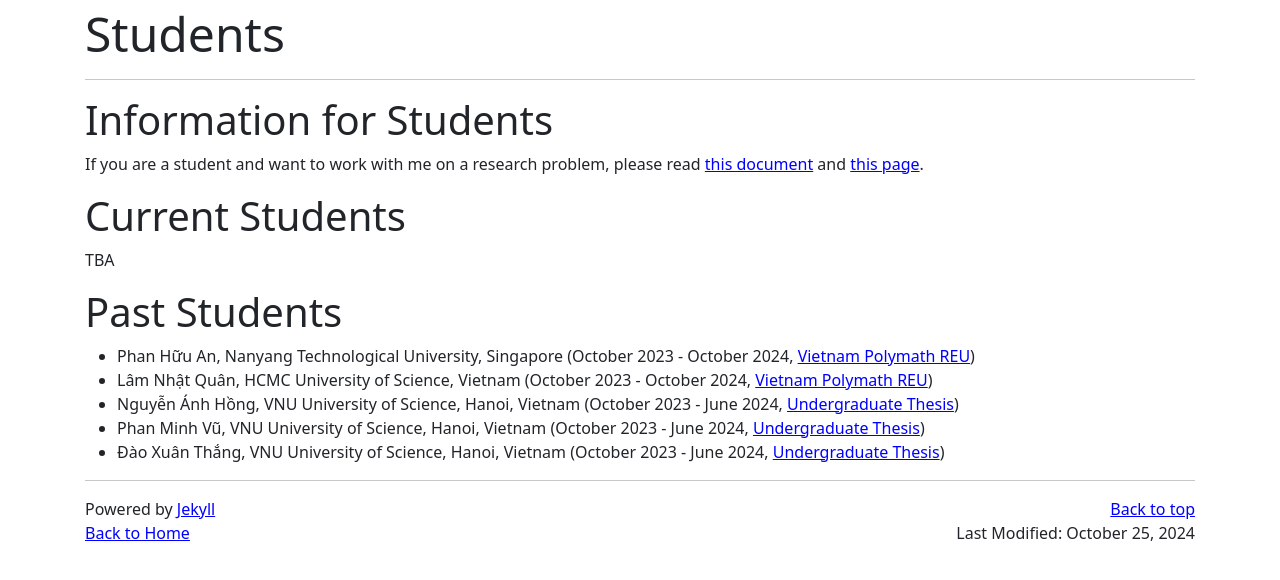
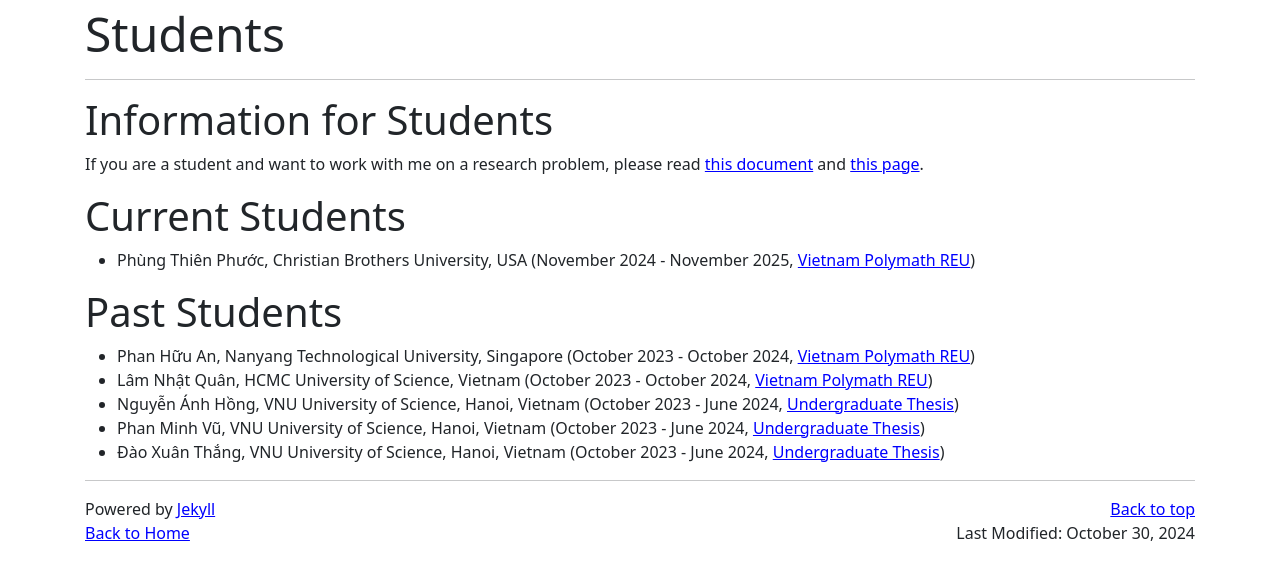
Before and after one commit to hoanganhduc/hoanganhduc.github.io, a Jekyll site: the page built from students.md, in a window 1280 px wide. Shown: the top 580 px of the page. Built offline with Jekyll 4.4.1, drawn with Linux system fonts in a browser that asks for light colours; nearby versions of some CDN libraries; a style sheet for code colours, icons or effects is not loaded.

Commit message:
Updated @ 2024-10-30  08:17:38 ICT

```diff
--- a/students.md
+++ b/students.md
@@ -2,7 +2,7 @@
 layout: default
 title: "Students"
 permalink: /students/
-last_modified_at: 2024-10-25
+last_modified_at: 2024-10-30
 description: This page contains information about the students who have been working with Duc A. Hoang
 keywords: student, research, thesis advisor, Duc A. Hoang
 <!--sitemap: false-->
@@ -15,7 +15,7 @@ If you are a student and want to work with me on a research problem, please read
 
 # Current Students
 
-TBA
+* Phùng Thiên Phước, Christian Brothers University, USA (November 2024 - November 2025, [Vietnam Polymath REU]({% link activities/Vietnam-Polymath-REU/index.md %}))
 
 # Past Students
 
```
Also changed, not shown: activities/Vietnam-Polymath-REU/index.md (+2 -2 lines), 1 other file.
